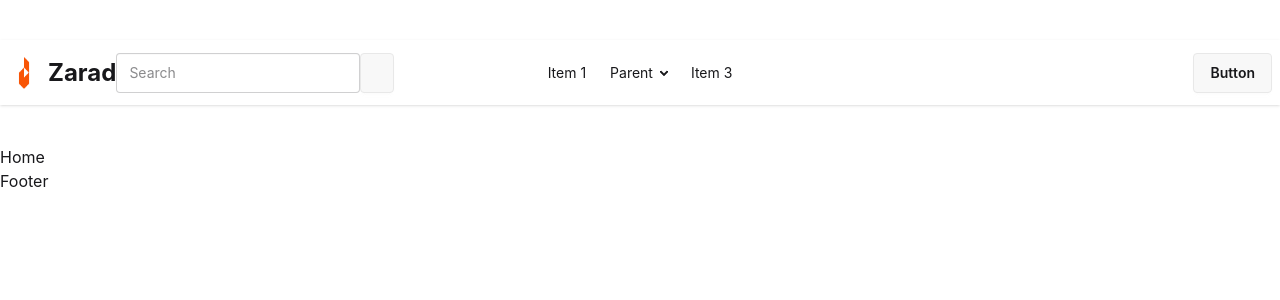
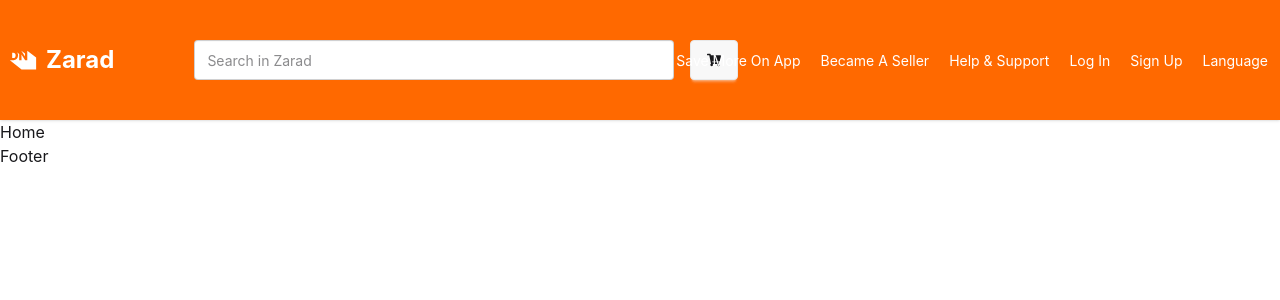
Before and after one commit to mehedirobi/zarad-app, a React (Vite) app: page / in a window 1280 px wide. Shown: the top 300 px of the page. Built offline with nearby package versions, Linux system fonts and the light colour scheme.

Commit message:
navbar updated

```diff
--- a/package.json
+++ b/package.json
@@ -10,9 +10,11 @@
     "preview": "vite preview"
   },
   "dependencies": {
+    "@react-icons/all-files": "^4.1.0",
     "@tailwindcss/vite": "^4.3.0",
     "react": "^19.2.6",
     "react-dom": "^19.2.6",
+    "react-icons": "^5.6.0",
     "react-router": "^7.17.0",
     "tailwindcss": "^4.3.0"
   },
--- a/src/components/Navbar.jsx
+++ b/src/components/Navbar.jsx
@@ -1,10 +1,12 @@
 import React from "react";
 import logo from "../assets/logo.png";
 import { Link } from "react-router";
+import { FaShoppingCart } from "react-icons/fa";
+import { IoLogoDesignernews } from "react-icons/io";
 
 const Navbar = () => {
   return (
-    <div className="navbar bg-base-100 shadow-sm my-10">
+    <div className="navbar bg-orange-500 shadow-sm py-10">
       <div className="navbar-start">
         <div className="dropdown">
           <div tabIndex={0} role="button" className="btn btn-ghost lg:hidden">
@@ -31,58 +33,51 @@ const Navbar = () => {
             <li>
               <a>Item 1</a>
             </li>
-            <li>
-              <a>Parent</a>
-              <ul className="p-2">
-                <li>
-                  <a>Submenu 1</a>
-                </li>
-                <li>
-                  <a>Submenu 2</a>
-                </li>
-              </ul>
-            </li>
+
             <li>
               <a>Item 3</a>
             </li>
           </ul>
         </div>
         <div className="flex items-center gap-2">
-          <img className="h-8 w-8" src={logo} alt="Logo" />
-          <p className="text-2xl font-bold">Zarad</p>
+          {/* <img className="h-8 w-8" src={logo} alt="Logo" /> */}
+          <span className="text-3xl text-white"><IoLogoDesignernews /></span>
+          <p className="text-2xl font-bold text-white">Zarad</p>
         </div>
+
+
         {/* Search Input */}
-        <div className="">
-            <input type="text" placeholder="Search" className="input input-bordered w-64 lg:w-auto" />
+        <div className="flex items-center gap-4 ml-20">
+            <input  type="text" placeholder="Search in Zarad" className="input input-bordered w-64 lg:w-120 h-10 focus:outline-none focus:ring-blue-500" />
 
-            <Link className="btn"></Link>
+            <Link to="/cart" className="btn"><FaShoppingCart /></Link>
         </div>
       </div>
       <div className="navbar-center hidden lg:flex">
-        <ul className="menu menu-horizontal px-1">
-          <li>
-            <a>Item 1</a>
-          </li>
-          <li>
-            <details>
-              <summary>Parent</summary>
-              <ul className="p-2 bg-base-100 w-40 z-1">
-                <li>
-                  <a>Submenu 1</a>
-                </li>
-                <li>
-                  <a>Submenu 2</a>
-                </li>
-              </ul>
-            </details>
-          </li>
-          <li>
-            <a>Item 3</a>
-          </li>
-        </ul>
+
       </div>
       <div className="navbar-end">
-        <a className="btn">Button</a>
+        <ul className="menu menu-horizontal px-1 gap-5 text-white">
+            <Link to="" className="hover:text-gray-200">
+            <a>Save More On App </a>
+          </Link>
+            <Link to="/become-seller" className="hover:text-gray-200">
+            <a>Became A Seller</a>
+          </Link>
+            <Link to="/help-support" className="hover:text-gray-200">
+            <a>Help & Support</a>
+          </Link>
+            <Link to="/login" className="hover:text-gray-200">
+            <a>Log In</a>
+          </Link>
+            <Link to="/register" className="hover:text-gray-200">
+            <a>Sign Up</a>
+          </Link>
+
+          <Link to="" className="hover:text-gray-200">
+            <a>Language</a>
+          </Link>
+        </ul>
       </div>
     </div>
   );
```
Also changed, not shown: 1 other file (tests, documents, lock files or other folders).
